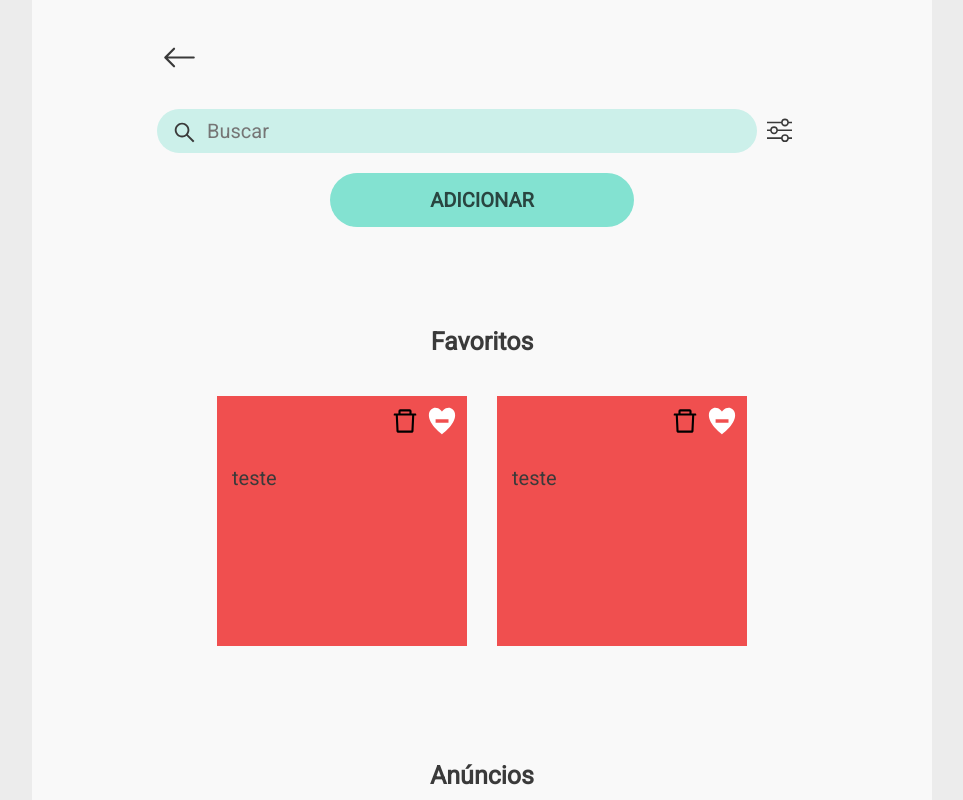
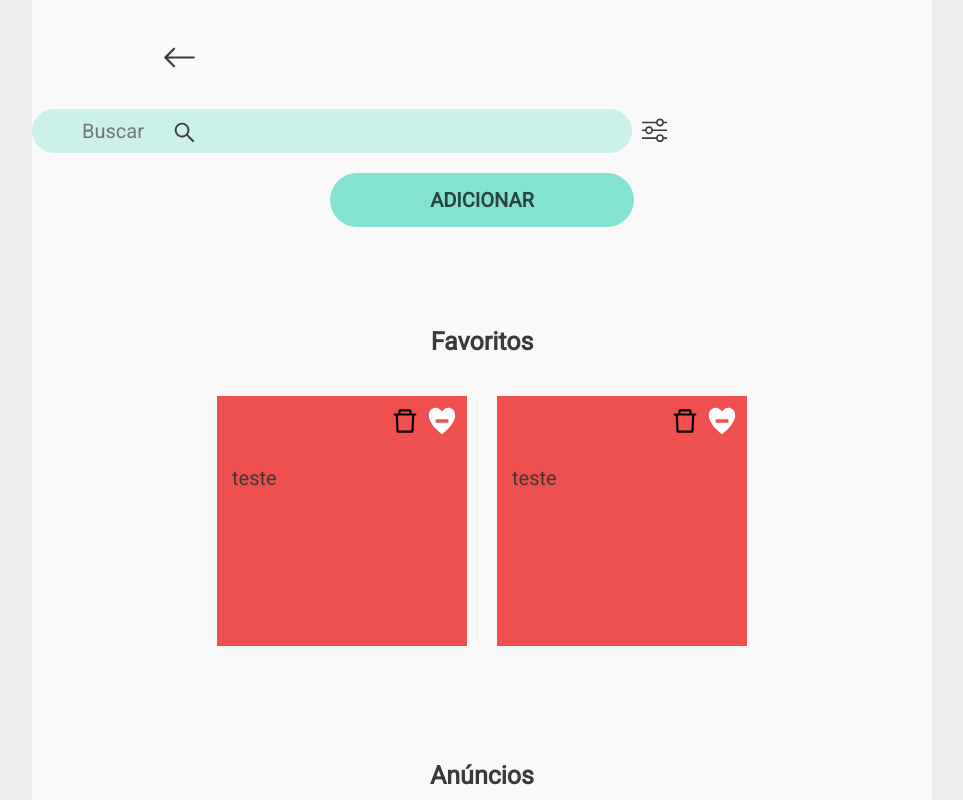
Before and after one commit to levynascimento/desafio-2, a Next.js app: page /pagefavorito in a window 1280 px wide. Shown: the top 800 px of the page, without its empty margins (158-1121 px from the left). Built offline with nearby package versions, Linux system fonts and the light colour scheme.

Commit message:
Guardando pra não perder a lupa

```diff
--- a/pages/pagefavorito.jsx
+++ b/pages/pagefavorito.jsx
@@ -6,22 +6,41 @@ import { BsArrowLeft } from "react-icons/bs"
 import Button from '../src/components/inputs/Button'
 import Search from '../src/components/inputs/Search'
 import Slider from '../src/components/icons/Slider'
-import PageContainer from '../src/components/layout/PageContainer'
 import Container from '../src/components/layout/Container'
-import ButtonContainer from '../src/components/layout/ButtonContainer'
 import Card from '../src/components/cards/Card'
 import CardFavorito from '../src/components/cards/CardFavorito'
 
 const ArrowContainer = styled.div`
   padding: 40px 0 30px 130px;
+  cursor: pointer
 `
 
 const DivContainer = styled.div`
   display: flex;
   flex-direction: column;
   align-items: start;
-  justify-content: center
+  justify-content: center;
 
+`
+
+const PageContainer = styled.div`
+  background-color: ${props => props.theme.white};
+  height: 100vh;
+  overflow-y: auto;
+
+  @media (max-width: 556px) {
+    height: 100vh;
+    overflow-y: auto
+  }
+`
+
+const ButtonContainer = styled.div`
+  display: flex;
+  justify-content: center;
+
+  @media (max-width: 390px) {
+    padding-left: 60px
+  }
 `
 
 const CardContainer = styled.div`
@@ -30,7 +49,15 @@ const CardContainer = styled.div`
   justify-content: center;
   gap: 30px;
   align-items: center;
-  margin-top: 40px
+  margin-top: 40px;
+
+  @media (max-width: 388px) {
+    padding-left: 80px
+  }
+
+  @media (max-width: 320px) {
+    padding-left: 80px
+  }
 `
 
 const MeuAnuncio = styled.h1`
@@ -40,22 +67,41 @@ const MeuAnuncio = styled.h1`
 
 const MeuAnuncioContainer = styled.div`
   text-align: center;
-  margin-top: 100px
+  margin-top: 100px;
+
+  @media (max-width: 390px) {
+    padding-left: 80px
+  }
 `
 
 const SearchContainer = styled.div`
   display: flex;
   justify-content: center;
-  padding: 0px 0 20px 125px;
+  padding: 0px 120px 20px 0px;
   align-items: center;
   gap: 10px;
-  position: relative
+  position: relative;
+
+  @media (max-width: 768px) {
+    padding: 0px 100px 20px 100px;
+  }
+
+  @media (max-width: 730px) {
+    padding: 0px 50px 20px 70px;
+  }
+
+  @media (max-width: 388px) {
+    padding: 0px 30px 20px 100px;
+  }
+
+  @media (max-width: 340px) {
+    padding: 0px 40px 20px 100px;
+  }
 `
 
 const Lupa = styled.div`
   position: absolute;
-  left: 140px;
-  top: 11px
+  left: 0;
 `
 
 const AnuncioContainer = styled.div`
@@ -72,10 +118,7 @@ const PageAnuncio = () => {
             <BsArrowLeft size = '35'/>
           </ArrowContainer>
           <SearchContainer>
-            <Lupa>
-              <AiOutlineSearch size = '25' />
-            </Lupa>
-            <Search placeholder = "Buscar" rows = "1" />
+            <Search />
             <Slider>
               <BsSliders size = '25' />
             </Slider>
--- a/src/components/inputs/Search.jsx
+++ b/src/components/inputs/Search.jsx
@@ -1,6 +1,7 @@
 import styled from 'styled-components'
+import { AiOutlineSearch } from "react-icons/ai"
 
-const Search = styled.input`
+const StyledSearch = styled.input`
   resize: none;
   width: 600px;
   padding: 10px 50px;
@@ -21,11 +22,24 @@ const Search = styled.input`
 `
 
 const ContainerStyledSearch = styled.div`
-
+  position: relative
 `
 
+const Lupa = styled.div`
+  position: absolute;
+  left: 140px;
+  top: 11px
+`
 
-
-
+const Search = () => {
+  return (
+    <ContainerStyledSearch>
+        <Lupa>
+          <AiOutlineSearch size = '25' />
+        </Lupa>
+        <StyledSearch placeholder = "Buscar" rows = "1" />
+    </ContainerStyledSearch>
+  )
+}
 
 export default Search
--- a/src/components/layout/ButtonContainer.jsx
+++ b/src/components/layout/ButtonContainer.jsx
@@ -4,8 +4,8 @@ const ButtonContainer = styled.div`
   display: flex;
   justify-content: center;
 
-  @media (max-width: 391px) {
-    padding: 5px
+  @media (max-width: 390px) {
+    padding-left: 60px
   }
 `
 
--- a/src/components/layout/Container.jsx
+++ b/src/components/layout/Container.jsx
@@ -8,6 +8,11 @@ const StyledContainer = styled.div`
 const StyledChildren = styled.div`
   max-width: 900px;
   width: 100%;
+
+  @media (max-width: 388px) {
+    max-width: 1000px;
+    width: 140%
+  }
 `
 
 
--- a/src/components/layout/PageContainer.jsx
+++ b/src/components/layout/PageContainer.jsx
@@ -2,7 +2,7 @@ import styled from 'styled-components'
 
 const PageContainer = styled.div`
   background-color: ${props => props.theme.white};
-  height: 100vh
+  height: 100vh;
 
   @media (max-width: 1050px) {
     height: 135vh
```
Also changed, not shown: pages/pageanuncio.jsx (+58 -10 lines), pages/pagebusca.jsx (+9 -1 lines), src/components/layout/CreatePage.jsx (+9 -1 lines).
